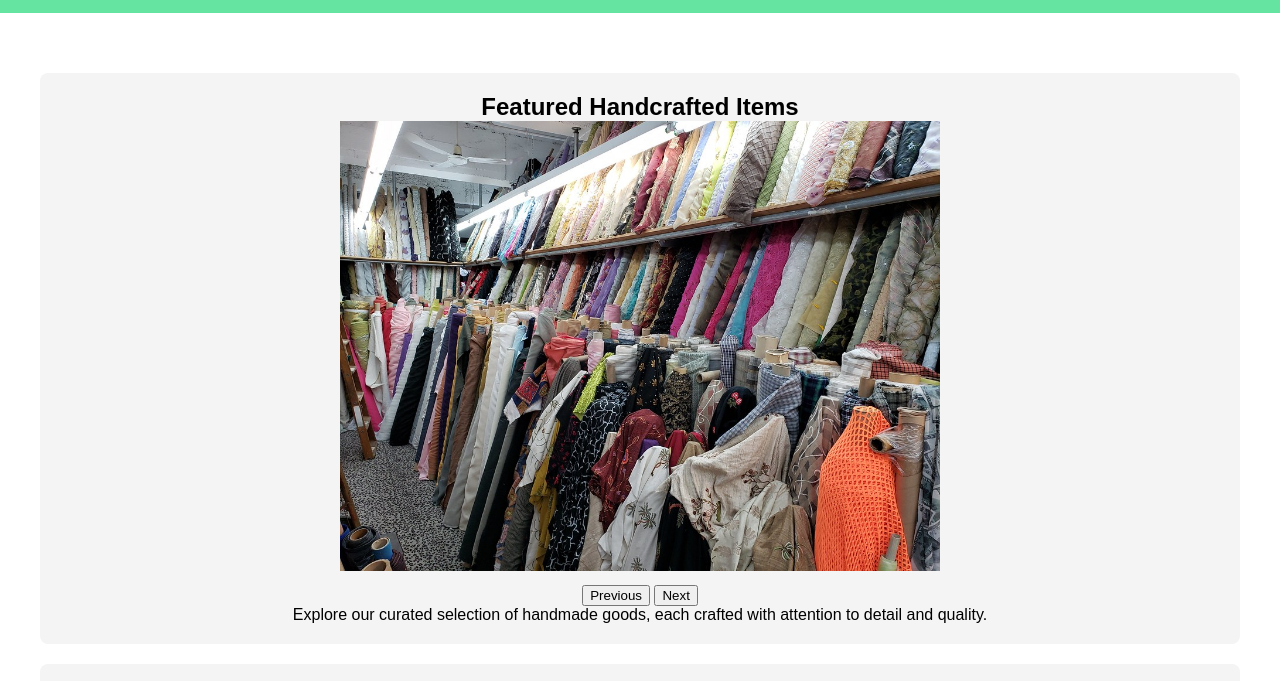
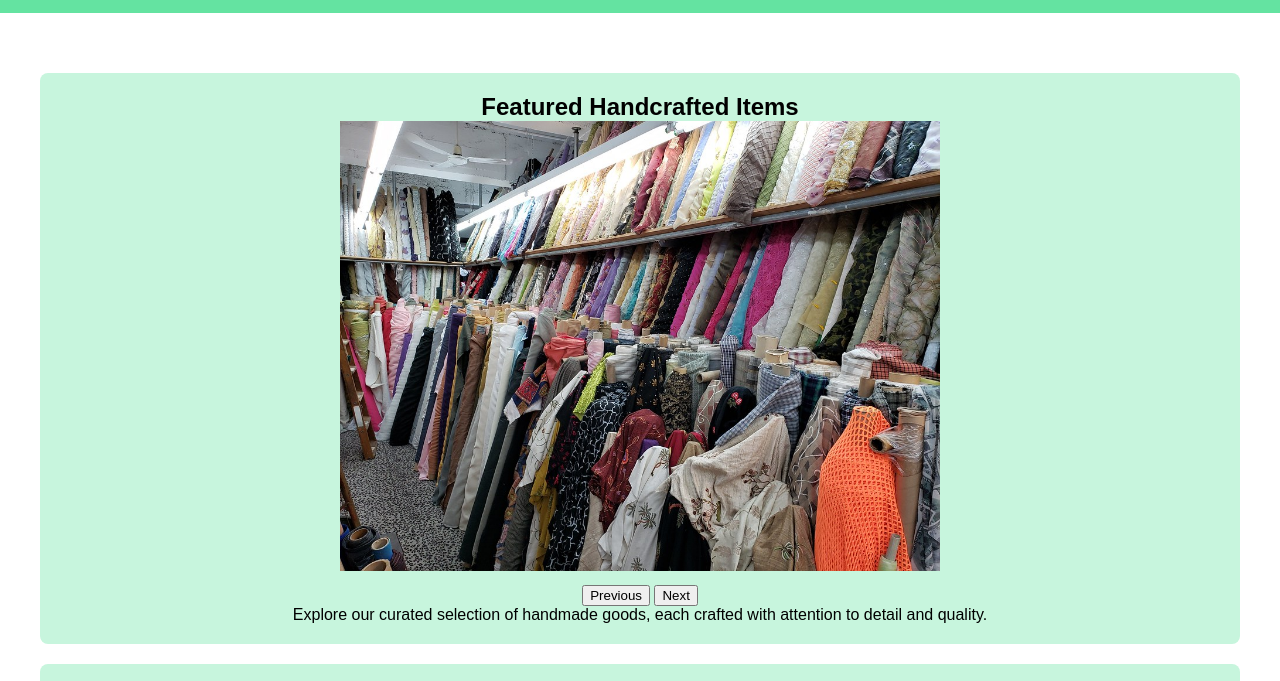
Before and after one commit to Karam333/Artisanal-Goods-Boutique, a plain HTML site: page index.html in a window 1280 px wide. Shown: the part 74-755 px from the top of the page. Drawn offline with Linux system fonts and the light colour scheme.

Commit message:
Update styles.css

```diff
--- a/styles.css
+++ b/styles.css
@@ -41,7 +41,7 @@ footer {
 
 section {
     margin-top: 20px;
-    background-color: #f4f4f4;
+    background-color: #C7F5DD;
     padding: 20px;
     border-radius: 8px;
 }
```
